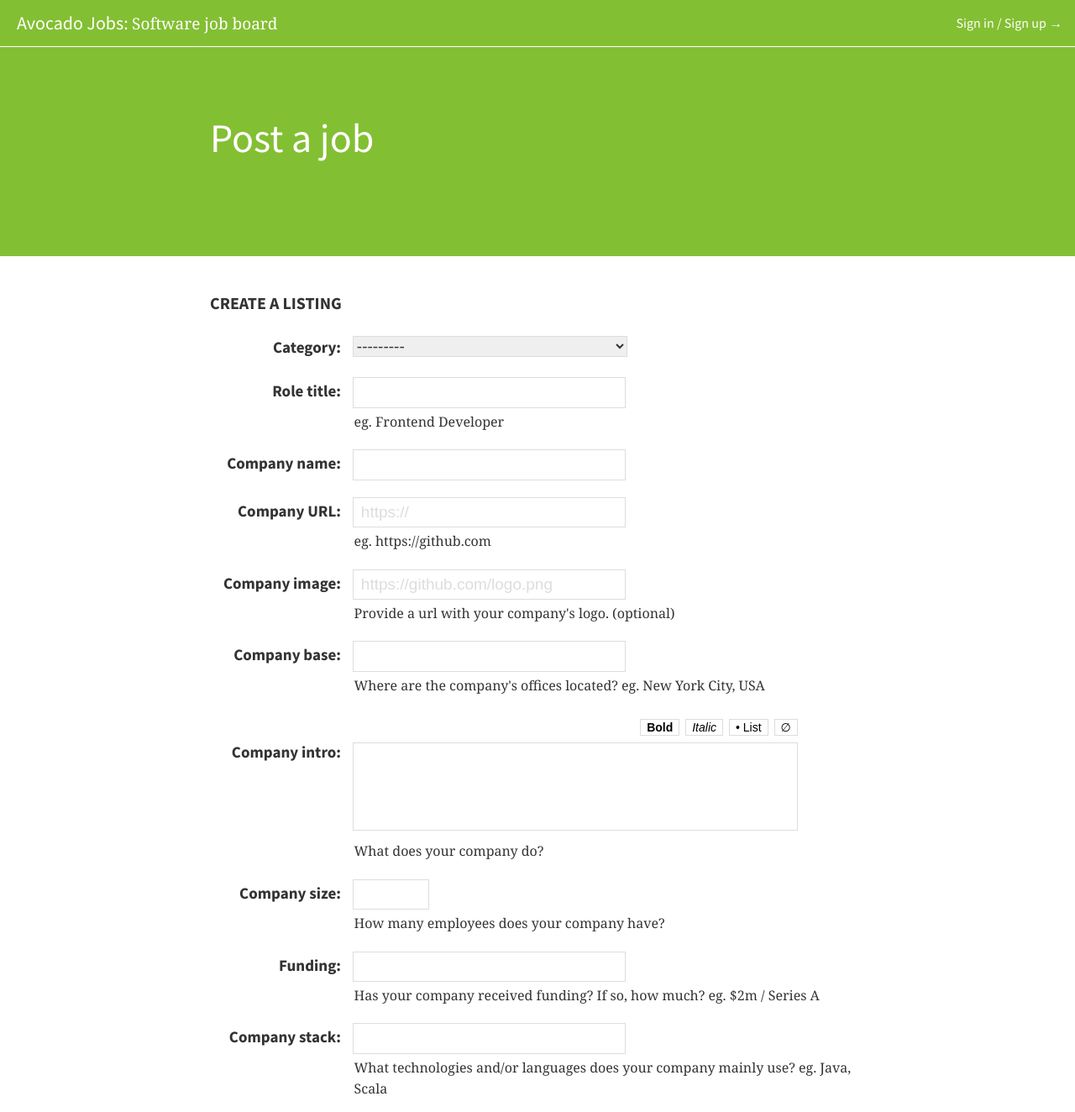
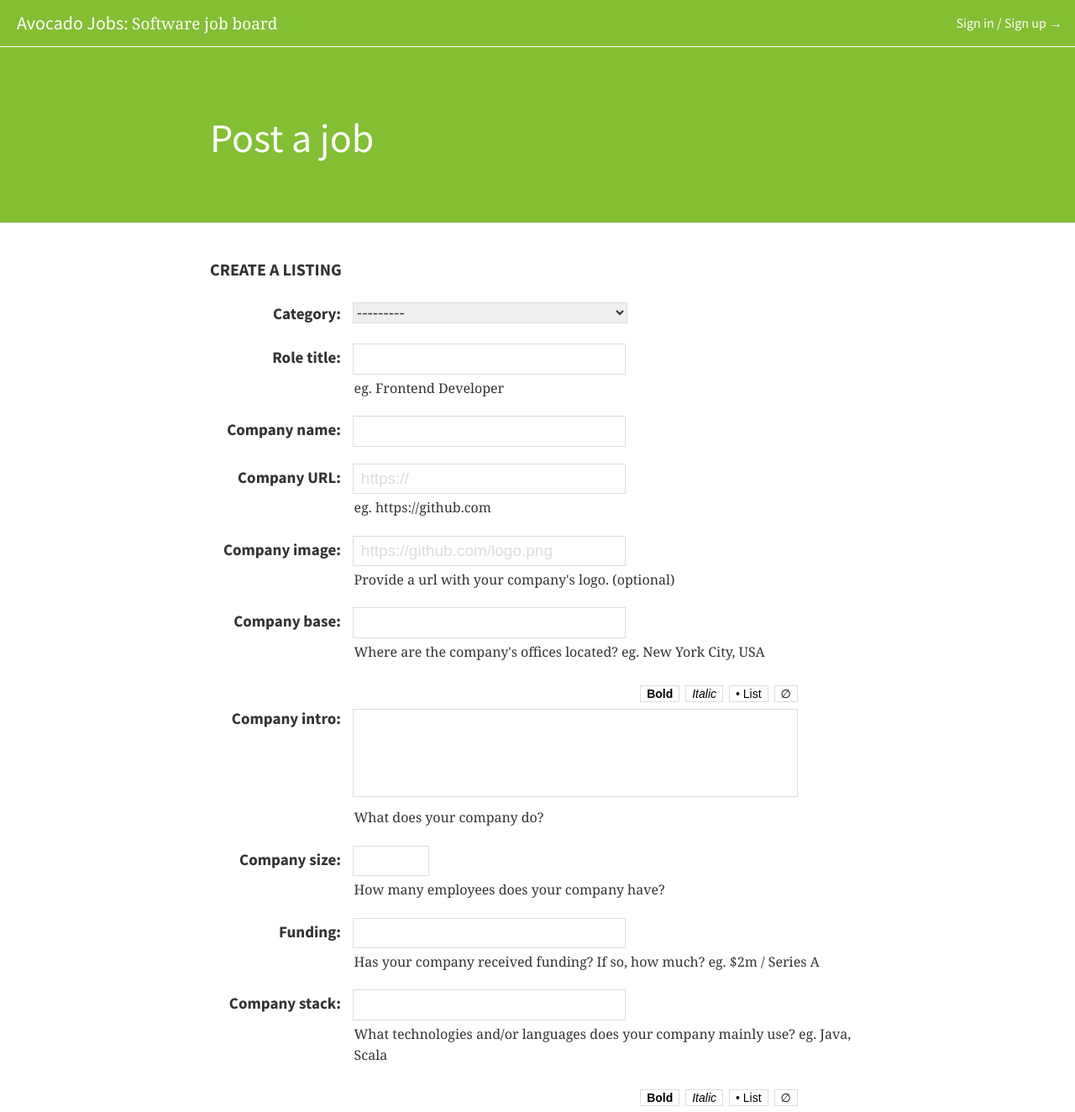
Before and after one commit to sirodoht/avocado-jobs, a Django app: page /submit/ in a window 1280 px wide. Shown: the top 1324 px of the page at 84% size. Run offline with Django 3.2, Linux system fonts and the light colour scheme; data that the repository does not hold is empty.

Commit message:
improve styling

```diff
--- a/main/static/main/style.css
+++ b/main/static/main/style.css
@@ -147,7 +147,7 @@ li {
   margin-left: auto;
   margin-right: auto;
   padding-top: 70px;
-  padding-bottom: 70px;
+  padding-bottom: 30px;
 }
 
 .container-content-header-content-subtitle {
@@ -167,6 +167,10 @@ li {
   margin-left: auto;
   margin-right: auto;
   max-width: 780px;
+}
+
+.container-content-body {
+  margin-top: 40px;
 }
 
 .post {
@@ -507,7 +511,6 @@ li {
 }
 
 .pay {
-  text-align: center;
   padding-top: 40px;
 }
 
@@ -517,13 +520,13 @@ li {
   background: #83bf33;
   outline: 0;
   color: #fff;
+  margin-top: 20px;
   padding-right: 20px;
   padding-left: 20px;
   padding-top: 9px;
   padding-bottom: 7px;
   box-shadow: inset 0 -10px 20px -10px rgba(0, 0, 0, 0.1);
   border-bottom: 3px solid #5a8323;
-  margin-top: 20px;
   transition: 0.1s;
 }
 
```
